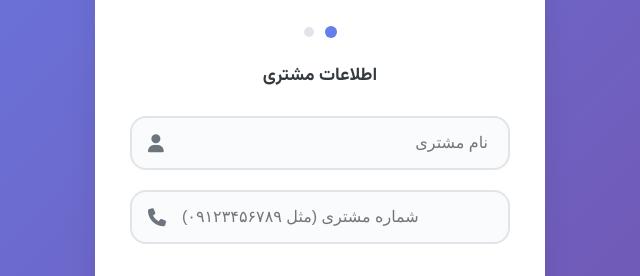
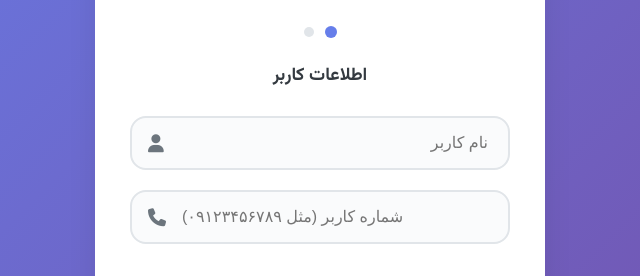
Before and after one commit to amirrk2025/login, a plain HTML site: page index.html in a window 1280 px wide. Shown: the part 226-502 px from the top of the page, 320-960 px from the left. Drawn offline with Linux system fonts and the light colour scheme; no server answers.

Commit message:
index.html

```diff
--- a/index.html
+++ b/index.html
@@ -372,15 +372,15 @@
 
     <!-- Step 1: Enter name and phone -->
     <div id="step1" class="step active">
-        <div class="step-title">اطلاعات مشتری</div>
+        <div class="step-title">اطلاعات کاربر</div>
         <form id="registerForm">
             <div class="input-group">
                 <i class="fas fa-user input-icon"></i>
-                <input type="text" id="customerName" placeholder="نام مشتری" required>
+                <input type="text" id="customerName" placeholder="نام کاربر" required>
             </div>
             <div class="input-group">
                 <i class="fas fa-phone input-icon"></i>
-                <input type="tel" id="customerNumber" placeholder="شماره مشتری (مثل ۰۹۱۲۳۴۵۶۷۸۹)" required>
+                <input type="tel" id="customerNumber" placeholder="شماره کاربر (مثل ۰۹۱۲۳۴۵۶۷۸۹)" required>
             </div>
             <button type="submit">ارسال کد تایید</button>
         </form>
```
